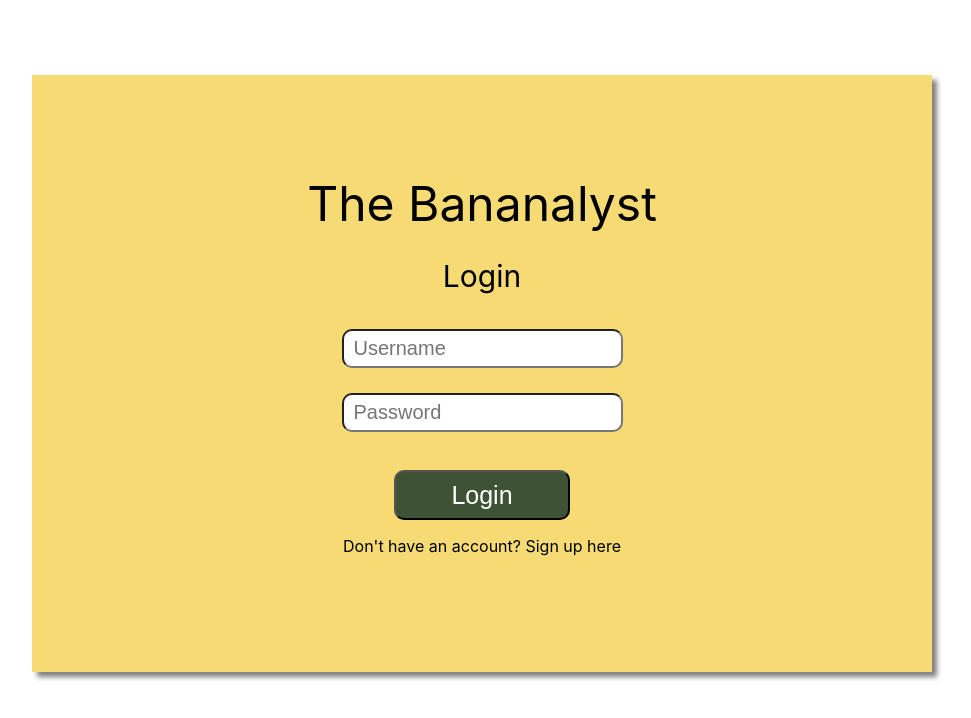
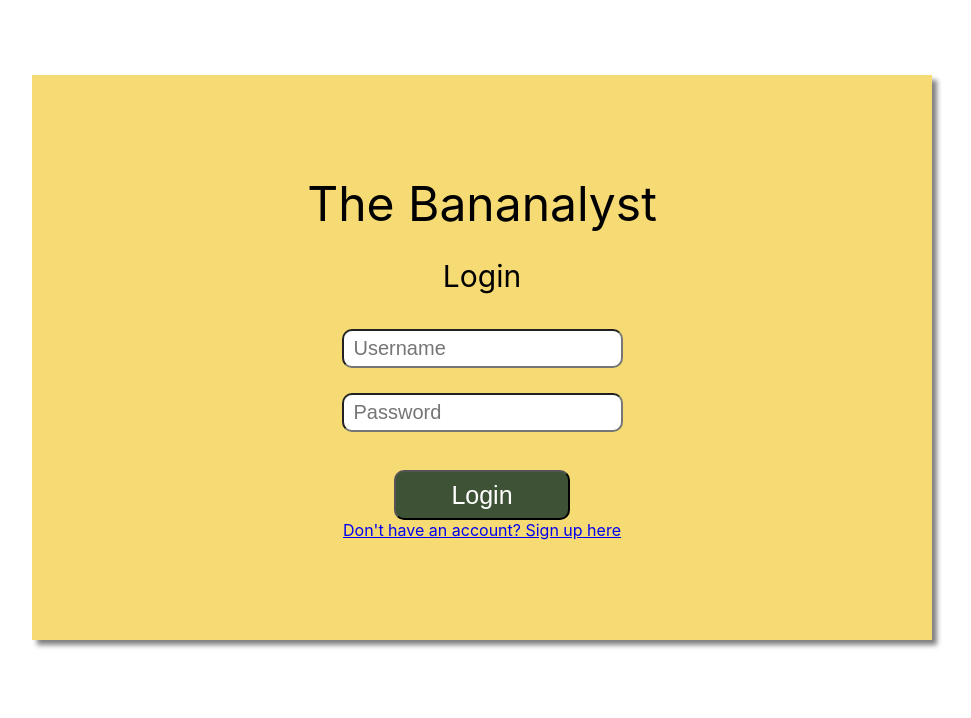
Before and after one commit to bbmcmann/307MovieProject, a React (Create React App) app in the folder frontend/: page /login in a window 1280 px wide. Shown: the top 718 px of the page, without its empty margins (158-1129 px from the left). Built offline with nearby package versions, Linux system fonts and the light colour scheme.

Commit message:
Link to sign up page

```diff
--- a/frontend/src/components/SignIn.jsx
+++ b/frontend/src/components/SignIn.jsx
@@ -130,7 +130,8 @@
         <br></br>
         <StyledError>{validError}</StyledError>
         <StyledButton>Login</StyledButton>
-        <p>Don't have an account? Sign up here</p>
+        <br></br>
+        <a href="./signup">Don't have an account? Sign up here</a>
       </form>
     </StyledBlock>
   );
```
